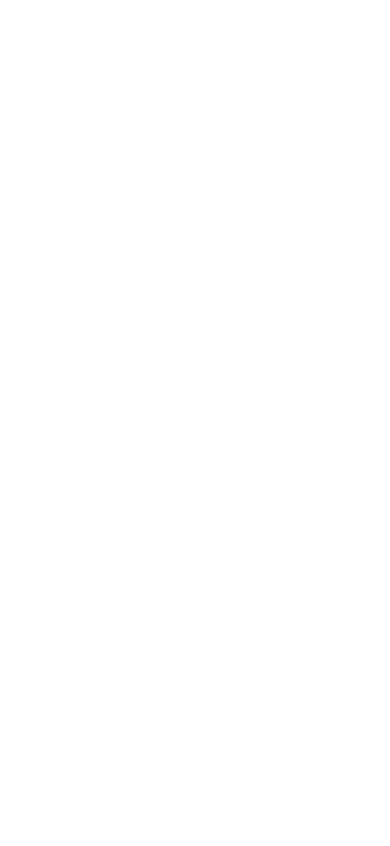
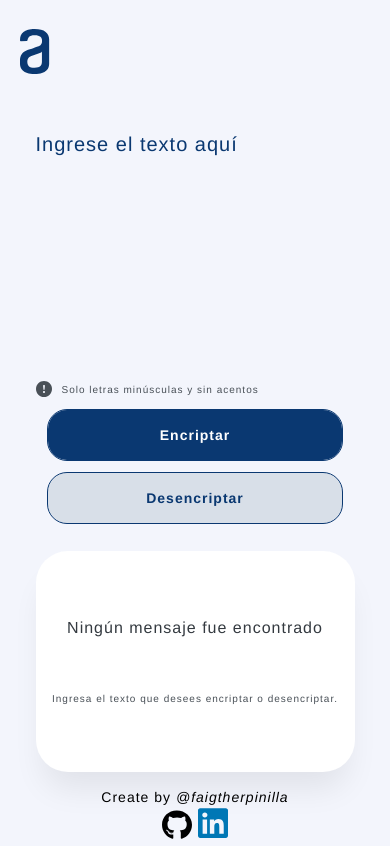
Before and after one commit to faigtherpinilla/challenge_encriptador, a plain HTML site: page index.html in a window 390 px wide. Drawn offline with Linux system fonts and the light colour scheme.

Commit message:
terminado

```diff
--- /dev/null
+++ b/assets/css/style.css
@@ -0,0 +1,287 @@
+:root {
+	--color-blue: #0A3871;
+	--color-grey: #495057;
+	--color-greyDark: #343A40;
+	--color-lightBlue: #F3F5FC ;
+	--color-lightBlue2: #D8DFE8;
+}
+* {
+	box-sizing: border-box;
+	margin: 0px;
+	padding: 0px;
+	letter-spacing: 1px;
+	line-height: 1.3;
+	font-family: 'Franklin Gothic Medium', 'Arial Narrow', Arial, sans-serif;
+	text-decoration: none;
+}
+body {
+	background: var(--color-lightBlue);
+}
+button{
+	cursor: pointer;
+}
+/*Barra Scroll*/
+*::-webkit-scrollbar {
+	-webkit-appearance: none;
+}
+*::-webkit-scrollbar:vertical {
+	width: 8px;
+	background: none;
+}
+*::-webkit-scrollbar-button:increment,
+*::-webkit-scrollbar-button {
+	display: none;
+}
+*::-webkit-scrollbar:horizontal {
+	height: 5px;
+	background: none;
+	border-radius: 100px;
+}
+*::-webkit-scrollbar-thumb {
+	background-color: var(--color-blue);
+	border-radius: 20px;
+	border: none;
+}
+*::-webkit-scrollbar-track {
+	border-radius: 500px;
+}
+/*Header*/
+header {
+	width: 100%;
+}
+.container__header{
+	display: flex;
+	flex-wrap: wrap;
+	align-content: flex-end;
+	height: 80px;
+}
+.header {
+	width: 90%;
+	height: auto;
+	margin: auto;
+	display: flex;
+	align-items: center;
+	gap: .5em;
+}
+.logo{
+	max-height: 45px;
+	height: 100%;
+	min-height: 40px;
+}
+
+.container {
+	margin: auto 40px auto auto;
+	width: 90%;
+	align-items: end;
+	min-height: calc(100vh - 80px - 56px);
+	display: grid;
+	padding: 1rem;
+	grid-template-columns: 2.5fr 1fr;
+	gap: 1rem;
+}
+
+.left {
+	width: 100%;
+		height: 92%;
+	display: flex;
+	flex-direction: column;
+	justify-content: space-between;
+}
+.inputtextarea {
+	width: 100%;
+	max-height: 350px;
+	min-height: 50px;
+	background: transparent;
+	border: none;
+	outline: none;
+	resize: none;
+	font-size: 32px;
+	color: var(--color-blue);
+	font-family: 'Franklin Gothic Medium', 'Arial Narrow', Arial, sans-serif;
+}
+textarea::placeholder {
+	color: var(--color-blue);
+}
+.content_botones {
+	min-height: 80px;
+}
+.info {
+	display: flex;
+	align-items: center;
+	gap: 10px;
+	text-align: center;
+	font-size: 16px;
+	color: var(--color-grey);
+}
+.botones {
+	display: flex;
+	justify-content: space-evenly;
+	padding: .8rem;
+	flex-wrap: wrap;
+	gap: .8rem;
+}
+.button__encriptar,
+.button__desencriptar,
+.button__copiar {
+	width: 45%;
+	max-width: 328px;
+	min-width: 160px;
+	height: 67px;
+	font-size: 16px;
+	font-weight: bold;
+	border-radius: 24px;
+	border: none;
+	outline: 1px solid var(--color-blue);
+	background: var(--color-blue);
+	color: white;
+}
+.button__desencriptar {
+	background: var(--color-lightBlue2);
+	color: var(--color-blue);
+}
+.button__copiar{
+	background: none;
+	color: var(--color-blue);
+	width: 100%;
+	min-width: 100px;
+}
+.bn_ocultar {
+	display: none;
+}
+
+.right {
+	align-items: center;
+	width: 100%;
+	height: calc(100% + 60px);
+	background: white;
+	border-radius: 32px;
+	display: flex;
+	flex-direction: column;
+	justify-content: center;
+	padding: 16px;
+	gap: 32px;
+	box-shadow: 0px 24px 32px -8px rgba(0, 0, 0, 0.08);
+}
+.ajuste{
+	justify-content: space-between;
+}
+.munheco{
+	min-width: 230px;
+	width: 50%;
+}
+.ocultar{
+	display: none;
+}
+.textoFinal{
+	width: 100%;
+	font-size: 24px;
+	color: var(--color-greyDark);
+	border: none;
+	outline: none;
+	text-align: center;
+	overflow: hidden;
+	resize: none;
+	pointer-events: none;
+	font-family: 'Franklin Gothic Medium', 'Arial Narrow', Arial, sans-serif;
+
+}
+.textoFinal::placeholder{
+	color: var(--color-greyDark);
+}
+.ajustar {
+	height: auto;
+	min-height: calc(100% - 67px - 32px);
+	pointer-events: all;
+	text-align: left;
+	overflow: auto;
+}
+/*Footer*/
+footer {
+	width: 100%;
+	min-height: 56px;
+	height: auto;
+	text-align: center;
+	display: flex;
+	flex-direction: column;
+	justify-content: center;
+	align-items: center;
+}
+.creador{
+	font-size: 18px;
+}
+.usuario{
+	color: #000;
+	font-style: italic;
+}
+.links{
+	width: 30px;
+}
+/*Responsive*/
+@media screen and (max-width: 840px) {
+	.container {
+		grid-template-columns: 1fr;
+		grid-template-rows: 65% auto;
+		margin: auto;
+	}
+	.title {
+		font-size: 28px;
+	}
+	.inputtextarea{
+		max-height: 270px;
+		font-size: 26px;
+	}
+	.info{
+		font-size: 12px;
+	}
+	.right{
+		height: 100%;
+	}
+	.right.ajustar {
+		height: 100%;
+	}
+	.munheco{
+		display: none;
+	}
+	.textoFinal{
+		font-size: 18px;
+	}
+	.creador{
+		font-size: 14px;
+	}
+}
+@media screen and (max-width: 440px){
+
+	.button__encriptar,
+	.button__desencriptar,
+	.button__copiar {
+		width: 100%;
+		height: 50px;
+		border-radius: 19px;
+		font-size: 14px;
+	}
+	.title{
+		width: 50%;
+		font-size: 22px;
+	}
+	.inputtextarea{
+		max-height: 200px;
+		font-size: 20px;
+	}
+	.info{
+		font-size: 10px;
+	}
+	.textoFinal{
+		font-size: 16px;
+	}
+}
+@media screen and (max-width: 230px) {
+	.button__encriptar,
+	.button__desencriptar,
+	.button__copiar {
+		width: 100%;
+		min-width: 100%;
+		height: 40px;
+		border-radius: 15px;
+		font-size: 12px;
+	}
+}
--- /dev/null
+++ b/assets/js/script.js
@@ -0,0 +1,100 @@
+const encriptar = document.getElementById("button__encriptar");
+const desencriptar = document.getElementById("button__desencriptar");
+const copy = document.getElementById("button__copiar");
+const textoInicial = document.getElementById("textoInput");
+const textFinal = document.getElementById("textoFinal");
+const munheco = document.getElementById("munheco");
+const textInfo = document.getElementById("textoInfo");
+const rigth = document.getElementById("rigth")
+
+const remplace = (newvalue) => {
+	textFinal.innerHTML = newvalue;
+	textFinal.classList.add("ajustar");
+	rigth.classList.add("ajuste")
+	textoInicial.value = "";
+	textoInicial.style.height = "auto"
+	textoInicial.placeholder = "Ingrese el texto aquí";
+	munheco.classList.add("ocultar");
+	textInfo.classList.add("ocultar");
+	copy.classList.remove("bn_ocultar");
+}
+
+const reset = () => {
+	textoInicial.value = "";
+    textoInicial.style.height = "auto";
+	textFinal.innerHTML = "";
+	rigth.classList.remove("ajuste")
+	textFinal.classList.remove("ajustar");
+	munheco.classList.remove("ocultar");
+	textFinal.placeholder = "Ningún mensaje fue encontrado";
+	textInfo.classList.remove("ocultar")
+	copy.classList.add("bn_ocultar");
+	textoInicial.focus();
+};
+
+let remplazar = [
+	["e", "enter"],
+	["o", "ober"],
+	["i", "imes"],
+	["a", "ai"],
+	["u", "ufat"]
+];
+
+encriptar.addEventListener('click', () => {
+
+	const texto = textoInicial.value.toLowerCase();
+
+	if (texto != "") {
+		function encript(newtext) {
+			for (let i = 0; i < remplazar.length; i++) {
+				if (newtext.includes(remplazar[i][0])) {
+					newtext = newtext.replaceAll(remplazar[i][0], remplazar[i][1]);
+				};
+			};
+			return newtext;
+		};
+		remplace(encript(texto));
+	} else {
+		alert("Ingrese texto para encriptar");
+		reset();
+	};
+});
+
+desencriptar.addEventListener('click', () => {
+
+	const texto = textoInicial.value.toLowerCase();
+
+	if (texto != "") {
+		function desencript(newtext) {
+			for (let i = 0; i < remplazar.length; i++) {
+				if (newtext.includes(remplazar[i][1])) {
+					newtext = newtext.replaceAll(remplazar[i][1], remplazar[i][0]);
+				};
+			};
+			return newtext;
+		};
+		remplace(desencript(texto));
+	} else {
+		alert("Ingrese texto a desencriptar");
+		reset();
+	};
+});
+
+copy.addEventListener("click", () => {
+	let texto = textFinal;
+	texto.select();
+	document.execCommand('copy');
+	alert("Texto Copiado");
+	reset();
+});
+
+textoInicial.addEventListener("change", e => {
+	textoInicial.style.height = "auto";
+	let scHeight = e.target.scrollHeight;
+	textoInicial.style.height = `${scHeight}px`;
+});
+textoInicial.addEventListener("keyup", e => {
+	textoInicial.style.height = "auto";
+	let scHeight = e.target.scrollHeight;
+	textoInicial.style.height = `${scHeight}px`;
+});
--- a/index.html
+++ b/index.html
@@ -1,12 +1,66 @@
 <!DOCTYPE html>
-<html lang="en">
+<html>
 <head>
-    <meta charset="UTF-8">
-    <meta name="viewport" content="width=device-width, initial-scale=1.0">
-    <title>Document</title>
+    <meta charset="utf-8">
+    <meta http-equiv="X-UA-Compatible" content="IE=edge" />
+    <meta name="viewport" content="width=device-width, initial-scale=1">
+    <title>Encriptador</title>
+    <link rel="shortcut icon" type="image/x-icon" href="./assets/imagenes/segurity_prueba.svg">
+    <link rel="stylesheet" href="./assets/css/style.css">
+    <link href="https://fonts.googleapis.com/css2?family=IBM+Plex+Serif&family=Space+Mono&display=swap"
+        rel="stylesheet">
 </head>
 <body>
+    <header>
+        <div class="container__header">
+            <div class="header">
+                <a href="https://app.aluracursos.com/emprega-one/profile/diegollanosr" target="_blank">
+                    <img class="logo" src="./assets/imagenes/alura.svg">
+                </a>
 
+            </div>
+        </div>
+    </header>
+    <main>
+        <article class="container">
+            <section class="left" id="left">
+                <textarea class="inputtextarea" id="textoInput" placeholder="Ingrese el texto aquí" autofocus></textarea>
+                <div class="content_botones">
+                    <span class="info">
+                        <img src="./assets/imagenes/!.svg" alt="advertencia" />
+                        Solo letras minúsculas y sin acentos
+                    </span>
+                    <div class="botones">
+                        <button id="button__encriptar" class="button__encriptar">Encriptar</button>
+                        <button id="button__desencriptar" class="button__desencriptar">Desencriptar</button>
+                    </div>
+                </div>
+            </section>
+            <section class="right" id="rigth">
+                <img id="munheco" class="munheco" src="./assets/imagenes/munheco.svg" alt="Ningún mensaje fue encontrado. Ingresa el texto que desees encriptar o desencriptar.">
+                <textarea id="textoFinal" class="textoFinal" placeholder="Ningún mensaje fue encontrado"></textarea>
+                <p id="textoInfo" class="info">Ingresa el texto que desees encriptar o desencriptar.</p>
+                <button class="button__copiar bn_ocultar" id="button__copiar">Copiar</button>
+            </section>
+        </article>
+    </main>
+    <footer class="footer ">
+        <p class="creador">Create by
+            <a href="https://github.com/faigtherpinilla" target="_blank" class="usuario">
+                @faigtherpinilla
+            </a>
+        </p>
+        <div>
+            <a href="https://github.com/faigtherpinilla" target="_blank">
+                <img class="links" src="./assets/imagenes/github.svg" />
+            </a>
 
+            <a href="https://www.linkedin.com/in/faider-pinilla-8a2787211/" target="_blank">
+                <img class="links" src="./assets/imagenes/linkedin.svg" />
+            </a>
+        </div>
+    </footer>
+    <script src="./assets/js/script.js"></script>
 </body>
+
 </html>
```
Also changed, not shown: assets/imagenes/!.svg (added), assets/imagenes/alura.svg (added), assets/imagenes/exclamacion.svg (added), assets/imagenes/github.svg (added), assets/imagenes/linkedin.svg (added), assets/imagenes/munheco.svg (added), assets/imagenes/segurity_prueba.svg (added).
